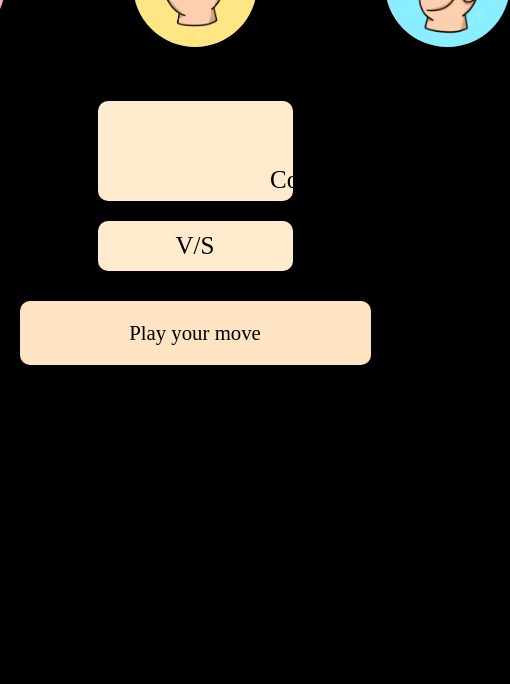
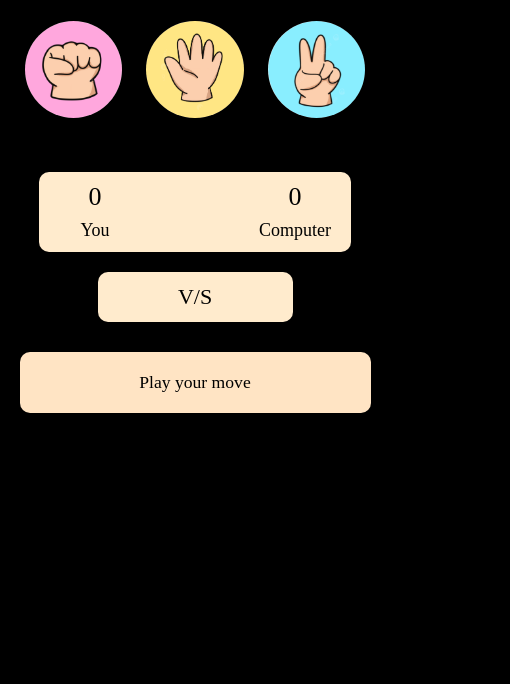
Before and after one commit to pdivya26/Rock-Paper-Scissors, a plain HTML site: page index.html in a window 390 px wide. Shown: the part 160-844 px from the top of the page, 510 px wide, since content can reach past the window. Drawn offline with Linux system fonts and the light colour scheme.

Commit message:
Update rockpaperscissors.css

```diff
--- a/rockpaperscissors.css
+++ b/rockpaperscissors.css
@@ -106,3 +106,95 @@ h1 {
     font-size: 1.3rem;
     margin: 20px auto;
 }
+
+/* Media Queries */
+@media screen and (max-width: 768px) {
+
+    h1 {
+        padding: 20px 0px;
+        margin: 0px 20px;
+        font-size: 45px;
+    }
+
+    .choiceop {
+        display: flex;
+        justify-content: center;
+        gap: 1rem ;
+    }
+
+    .chimg {
+        height: 25vmin;
+        width: 25vmin;
+        border-radius: 50%;
+    }
+
+    .choice {
+        height: 27vmin;
+        width: 27vmin;
+    }
+
+    .choice:hover {
+        cursor: pointer;
+        background-color: grey;
+        border-radius: 50%;
+        transition: property 0.3s ease;
+    }
+
+    .scoreboard {
+        display: flex;
+        justify-content: center;
+        align-items: center;
+        margin: 50px auto 15px;
+        height: 80px;
+        width: 80%;
+    }
+
+    .score {
+        margin: 0 auto;
+        gap: 1rem;
+        margin: 0px 20px;
+    }
+
+    #users, #cmpns {
+        text-align: center;
+        margin: 8px 0px;
+        font-size: 26px;
+        width: 160px;
+    }
+
+    .slabel {
+        font-size: 18px;
+        text-align: center;
+        margin-bottom: 10px;
+    }
+
+    .move {
+        gap: 1rem;
+        margin: 20px auto 30px;
+        border-radius: 10px;
+        height: 50px;
+        width: 50%;
+    }
+
+    #umv, #cmv {
+        font-size: 20px;
+    }
+
+    #vs {
+        font-size: 22px;
+    }
+
+    .msgcontainer {
+        width: 90%;
+        display: flex;
+        margin: 20px auto;
+        border-radius: 10px;
+    }
+
+    #msg {
+        font-size: 1.1rem;
+        word-wrap: break-word;
+        white-space: normal;
+        text-align: center;
+    }
+}
```
